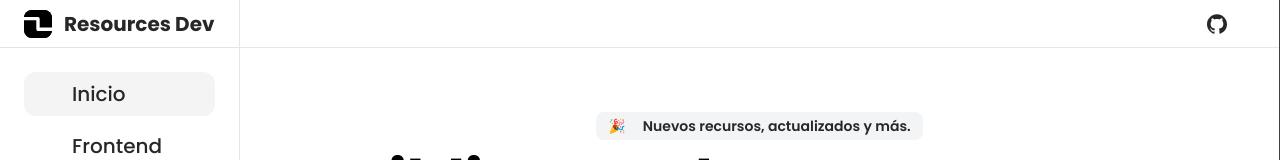
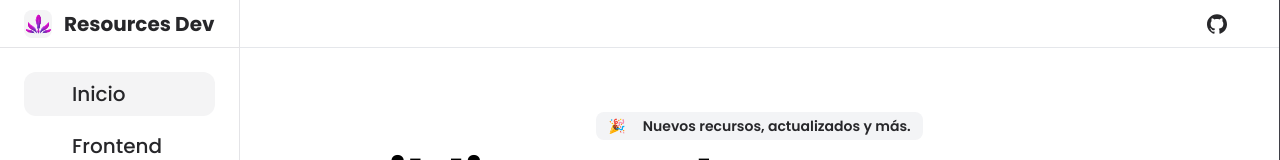
Before and after one commit to francoogilli/devresources, a Next.js app: page / in a window 1280 px wide. Shown: the top 160 px of the page. Built offline with nearby package versions, Linux system fonts and the light colour scheme; some icons are missing.

Commit message:
Change new web icon

```diff
--- a/src/components/header.tsx
+++ b/src/components/header.tsx
@@ -7,6 +7,7 @@ import { useSelectedLayoutSegment } from "next/navigation";
 import useScroll from "src/hooks/use-scroll";
 import { Icon } from "@iconify/react/dist/iconify.js";
 import { cn } from "src/lib/utils";
+import Image from "next/image";
 const Header = () => {
 
     const scrolled = useScroll(5);
@@ -24,8 +25,8 @@ const Header = () => {
       <div className="flex h-[47px] items-center justify-between px-4">
         <div className="flex items-center space-x-4">
           <Link href="/" className="flex flex-row space-x-3 items-center justify-center md:hidden">
-            <span className="h-7 w-7 bg-zinc-300 dark:bg-zinc-700 rounded-lg" >
-            <svg xmlns="http://www.w3.org/2000/svg" width="28" height="28" className="rounded-lg" fill="none" viewBox="0 0 300 300"><path fill="#1E1E1E" d="M0 0h300v300H0z"/><path fill="#000" d="M0 0h300v300H0z"/><path fill="#fff" d="M0 75h150v35H0z"/><rect width="149.937" height="35.9929" x="132.015" y="225.009" fill="#fff" rx="17.5" transform="rotate(-90.006 132.015 225.009)"/><path fill="#fff" d="M149 188h151v37H149z"/></svg>
+            <span className=" flex justify-center h-7 w-7 bg-zinc-100 dark:bg-black rounded-lg" >
+            <Image src="/logo.svg" alt="Resources Dev" width={25} height={25} />
             </span>
             <span className="font-bold text-xl flex text-zinc-800 dark:text-zinc-300 ">Resources Dev</span>
           </Link>
--- a/src/components/side-nav.tsx
+++ b/src/components/side-nav.tsx
@@ -7,6 +7,7 @@ import { usePathname } from 'next/navigation';
 import { SIDENAV_ITEMS } from '../constants';
 import { SideNavItem } from '../types';
 import { Icon } from '@iconify/react';
+import Image from 'next/image';
 
 const SideNav = () => {
     return (
@@ -16,8 +17,8 @@ const SideNav = () => {
           href="/"
           className="flex flex-row space-x-3 items-center justify-center md:justify-start md:px-6 border-b border-zinc-200 dark:border-zinc-800 h-12 w-full"
         >
-          <span className="h-7 w-7 bg-zinc-400 dark:bg-zinc-700 rounded-lg" >
-          <svg xmlns="http://www.w3.org/2000/svg" width="28" height="28" className="rounded-lg" fill="none" viewBox="0 0 300 300"><path fill="#1E1E1E" d="M0 0h300v300H0z"/><path fill="#000" d="M0 0h300v300H0z"/><path fill="#fff" d="M0 75h150v35H0z"/><rect width="149.937" height="35.9929" x="132.015" y="225.009" fill="#fff" rx="17.5" transform="rotate(-90.006 132.015 225.009)"/><path fill="#fff" d="M149 188h151v37H149z"/></svg>
+          <span className="flex justify-center  h-7 w-7 bg-zinc-100 dark:bg-black rounded-lg" >
+          <Image src="/logo.svg" alt="Resources Dev" width={25} height={25} />
           </span>
           <span className="font-bold text-zinc-800 dark:text-zinc-300 text-xl hidden md:flex">Resources Dev</span>
         </Link>
```
Also changed, not shown: public/logo.svg.
